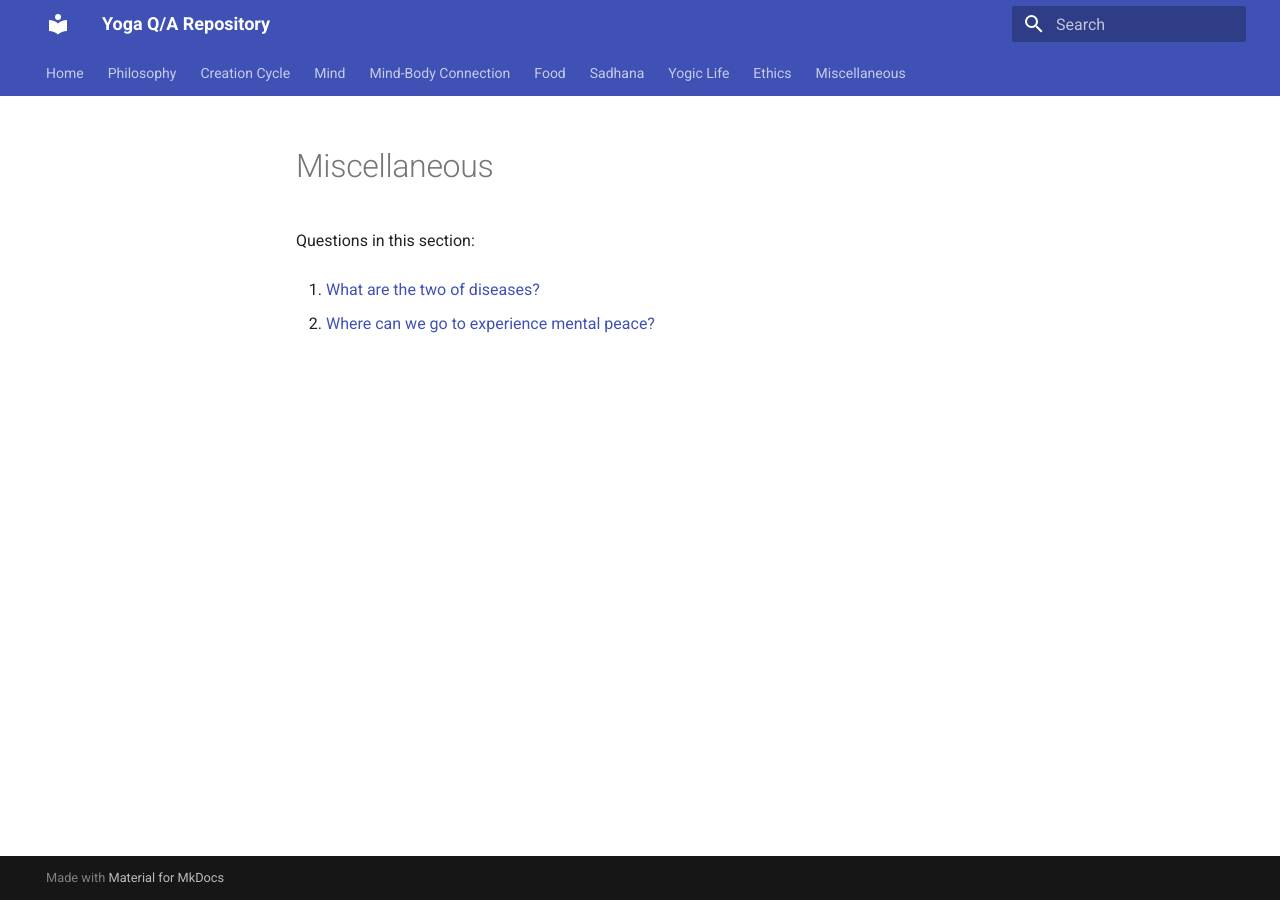
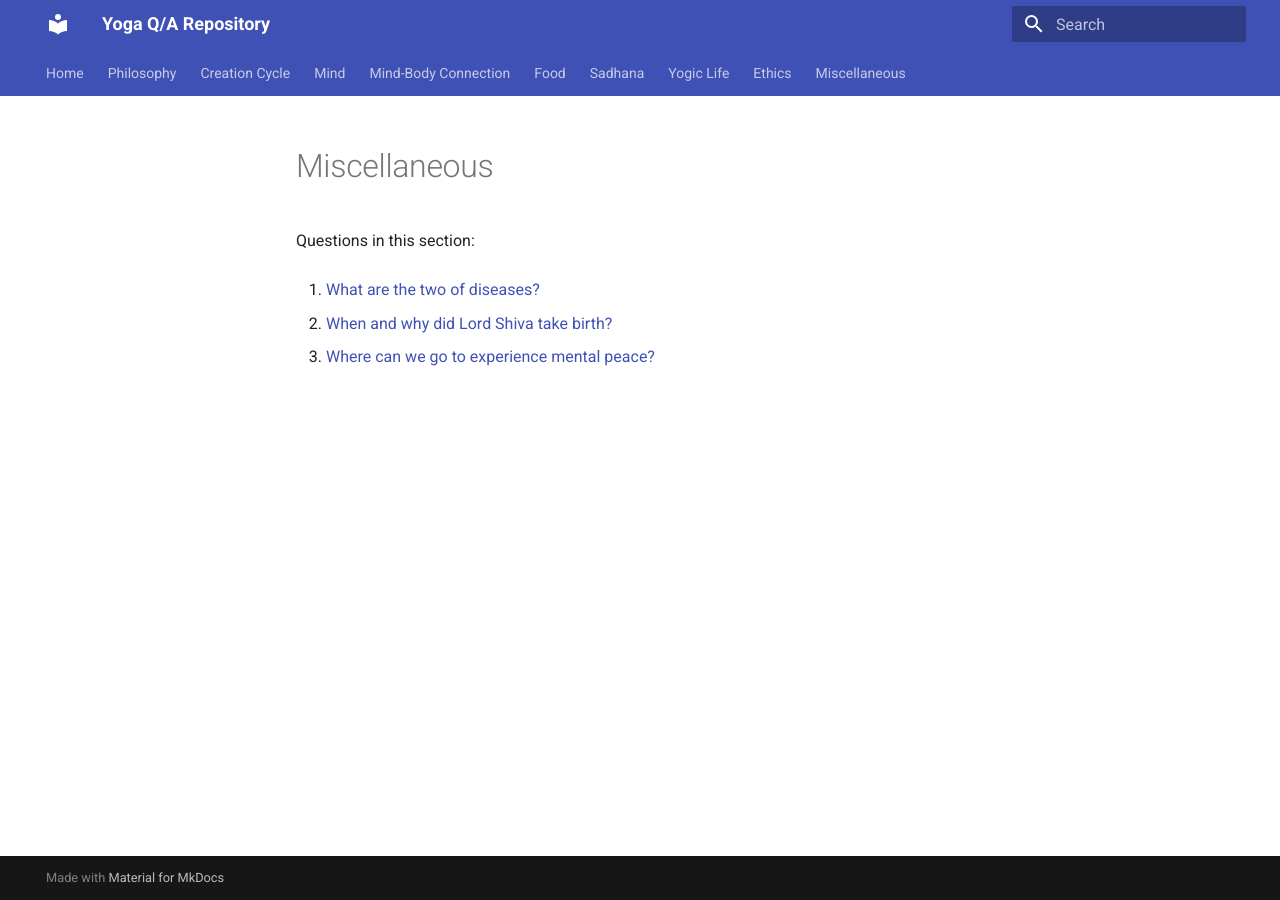
Before and after one commit to yogiclife/yoga-qa, an MkDocs documentation site: the page built from docs/miscellaneous/README.md, in a window 1280 px wide. Built offline with MkDocs 1.6.1 and Material for MkDocs 9.7.7, drawn with Linux system fonts in a browser that asks for light colours.

Commit message:
Update topic indices [skip ci]

```diff
--- a/docs/miscellaneous/README.md
+++ b/docs/miscellaneous/README.md
@@ -4,4 +4,6 @@ Questions in this section:
 
 1. [What are the two of diseases?](what-are-the-two-of-diseases-20260628-113916.md)
 
-2. [Where can we go to experience mental peace?](where-can-we-go-to-experience-mental-peace-20260628-115928.md)
+2. [When and why did Lord Shiva take birth?](when-and-why-did-lord-shiva-take-birth-20260628-123237.md)
+
+3. [Where can we go to experience mental peace?](where-can-we-go-to-experience-mental-peace-20260628-115928.md)
```
